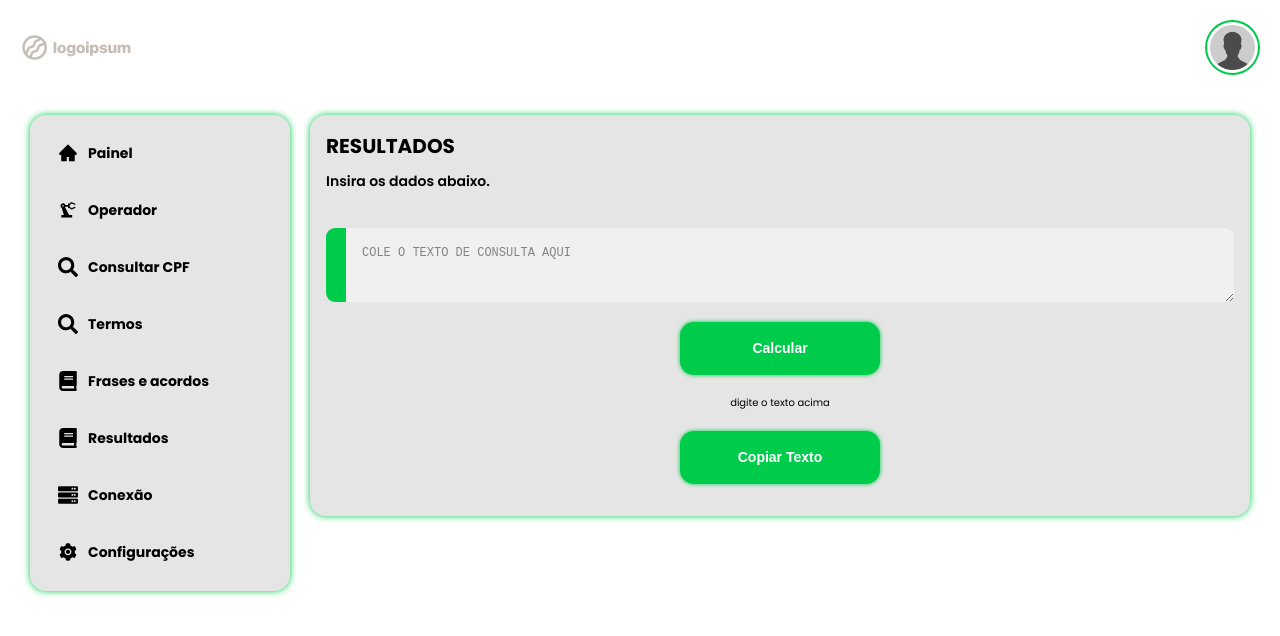
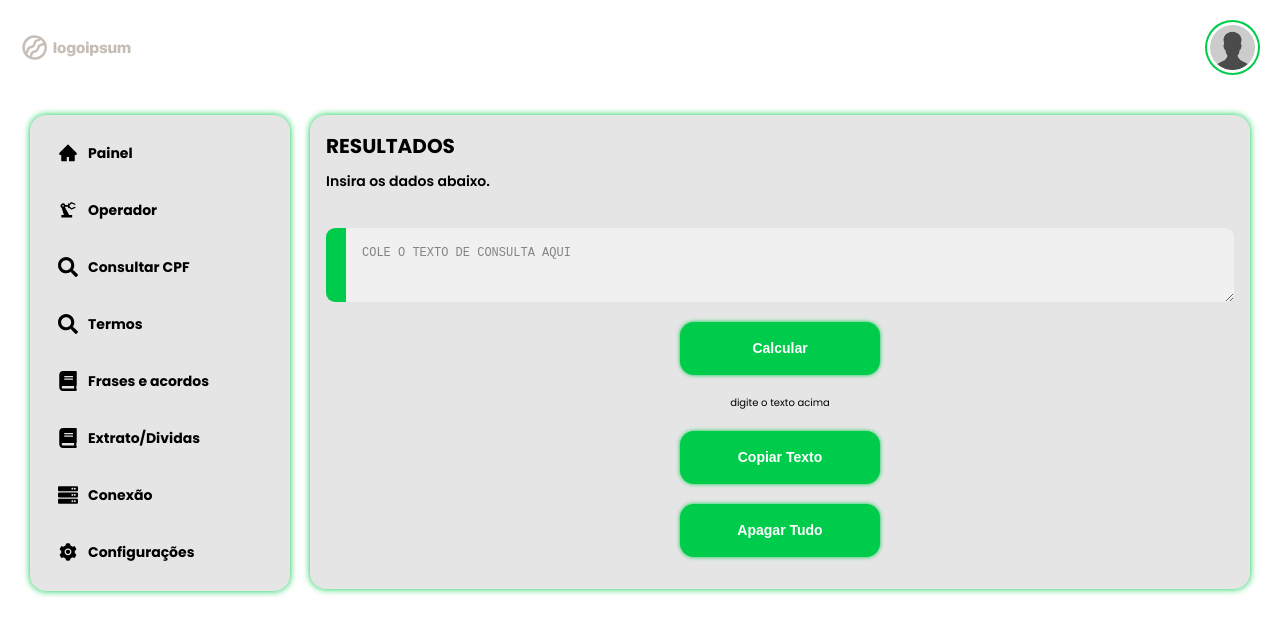
Before and after one commit to techinn0vation/Gerenciador-de-Boletos, a Next.js app: page /resultados in a window 1280 px wide. Shown: the top 636 px of the page. Built offline with nearby package versions, Linux system fonts and the light colour scheme; no server answers; what @react-pdf/renderer would draw is missing.

Commit message:
copiar delete

```diff
--- a/src/components/SideBar/index.tsx
+++ b/src/components/SideBar/index.tsx
@@ -94,7 +94,7 @@ export default function SideBar() {
             <DisplayIcon>
               <FaBook />
             </DisplayIcon>
-            <DisplayTypography DisplayTypography="Resultados" />
+            <DisplayTypography DisplayTypography="Extrato/Dividas" />
           </DisplayLink>
           <DisplayLink href="/conexao">
             <DisplayIcon>
--- a/src/pages/resultados/index.tsx
+++ b/src/pages/resultados/index.tsx
@@ -62,26 +62,29 @@ export default function Resultados() {
   }
 
   const copyAnnouncementText = () => {
-    let announcementText = `📋 Abaixo estão os seus débitos disponíveis para negociação:\n\n`
+    let announcementText = `*📋 Abaixo estão os seus débitos disponíveis para negociação:*\n\n`
     announcementText += `Aproveite o Feirão Limpa Nome para quitar suas dívidas com condições imperdíveis e ficar no azul ainda hoje!\n\n`
     announcementText += `Serasa Experian/SPC/Protesto\n\n`
 
     debitos.forEach((debt, index) => {
-      announcementText += `Dívida ${index + 1}\n`
+      announcementText += `*Dívida ${index + 1}*\n`
       announcementText += `Nome: ${debt.nome || ''}\n`
       announcementText += `Valor: R$ ${debt.valor}\n`
       announcementText += `Contrato: ${debt.contrato}\n\n`
     })
 
+    if (protestos.length > 0) {
+      console.log(protestos)
       announcementText += `Protesto\n`
       protestos.forEach(protest => {
         announcementText += `Cidade: ${protest.cidade || ''}\n`
         announcementText += `Data: ${protest.data}\n`
         announcementText += `Valor: R$ ${protest.valor}\n\n`
       })
+    }
 
-    announcementText += `Soma total dos seus débitos: ${totalDebt}\n\n`
-    announcementText += `🎯 Aproveite o Feirão Limpa Nome e mude sua vida financeira!\n\n`
+    announcementText += `*Soma total dos seus débitos: ${totalDebt}*\n\n`
+    announcementText += `*🎯 Aproveite o Feirão Limpa Nome e mude sua vida financeira!*\n\n`
     announcementText += `Essa é a sua chance de negociar suas dívidas com descontos incríveis de até 99% e condições especiais. Regularize sua situação hoje mesmo e recupere sua tranquilidade financeira!\n\n`
     announcementText += `⏳ Não perca tempo! Propostas válidas por tempo limitado.\n`
     announcementText += `💬 Fique no azul e aproveite essa oportunidade única!`
@@ -255,6 +258,7 @@ export default function Resultados() {
     }).format(somaTotal);
 
     // Exibir os resultados
+    console.log(dadosFormatadosProtestos, 'aqui')
     setDebitos(unicos)
     setProtestos(dadosFormatadosProtestos)
     setTotalDebt(totalFormatado)
@@ -288,6 +292,14 @@ export default function Resultados() {
             <ButtonConsult onClick={copyAnnouncementText}>
               Copiar Texto
             </ButtonConsult>
+            <ButtonConsult onClick={() => {
+              setDebitos([])
+              setProtestos([])
+              setTotalDebt('')
+              setText('')
+            }}>
+              Apagar tudo
+            </ButtonConsult>
 
             {showAnnouncement && (
               <div id="announcementSection">
```
Lines whose indentation alone changed are shown as unchanged.
